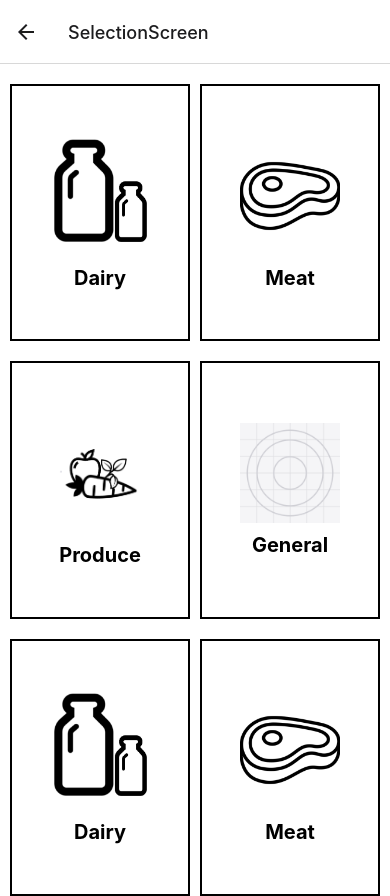
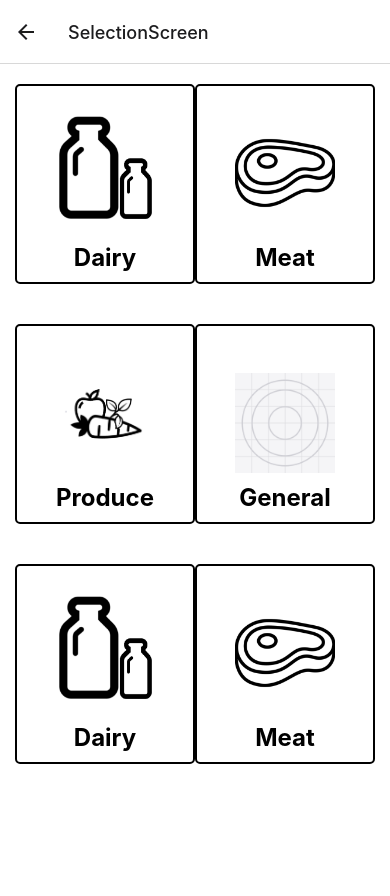
Before and after one commit to ZVictorLima/Shop_Right, a React Native app in the folder PlanogramApp/: screen /SelectionScreen in a window 390 px wide. After the commit the page ends 844 px from the top, so only its background shows below. Built offline with nearby package versions, Linux system fonts and the light colour scheme.

Commit message:
Revised Selection Screen

```diff
--- a/PlanogramApp/components/SelectionScreen.js
+++ b/PlanogramApp/components/SelectionScreen.js
@@ -31,56 +31,79 @@ export default function SelectionScreen() {
 
   return (
     <SafeAreaView style={styles.container}>
-
-    <View style={styles.imageContainer}>
+    <ScrollView style={styles.scroll}>
+    <View style={styles.rowContainer}>
       <TouchableOpacity onPress={() => navigation.navigate('DepartmentScreen')}>
       <View style={styles.selectionButton}>
-        <Image source={dairyData.image} style={{ height: 120, width: 100 }} />
+        <View style={styles.imageContainer}>
+        <Image source={dairyData.image} style={styles.buttonImage} />
+        </View>
+        <View style={styles.textContainer}>
         <Text style={styles.buttonText}>{dairyData.name}</Text>
+        </View>
       </View>
       </TouchableOpacity>
 
       <TouchableOpacity onPress={() => navigation.navigate('DepartmentScreen')}>
       <View style={styles.selectionButton}>
-        <Image source={meatData.image} style={{ height: 120, width: 100 }} />
+        <View style={styles.imageContainer}>
+        <Image source={meatData.image} style={styles.buttonImage} />
+        </View>
+        <View style={styles.textContainer}>
         <Text style={styles.buttonText}>{meatData.name}</Text>
+        </View>
       </View>
       </TouchableOpacity>
     </View>
 
-    <View style={styles.imageContainer}>
+    <View style={styles.rowContainer}>
     <TouchableOpacity onPress={() => navigation.navigate('DepartmentScreen')}>
       <View style={styles.selectionButton}>
-        <Image source={produceData.image} style={{ height: 120, width: 100 }} />
+        <View style={styles.imageContainer}>
+        <Image source={produceData.image} style={styles.buttonImage} />
+        </View>
+        <View style={styles.textContainer}>
         <Text style={styles.buttonText}>{produceData.name}</Text>
+        </View>
       </View>
       </TouchableOpacity>
 
       <TouchableOpacity onPress={() => navigation.navigate('DepartmentScreen')}>
       <View style={styles.selectionButton}>
+        <View style={styles.imageContainer}>
         <Image source={generalData.image} style={{ height: 100, width: 100 }} />
+        </View>
+        <View style={styles.textContainer}>
         <Text style={styles.buttonText}>{generalData.name}</Text>
+        </View>
       </View>
       </TouchableOpacity>
     </View>
 
-    <View style={styles.imageContainer}>
+    <View style={styles.rowContainer}>
       <TouchableOpacity onPress={() => navigation.navigate('DepartmentScreen')}>
       <View style={styles.selectionButton}>
-        <Image source={dairyData.image} style={{ height: 120, width: 100 }} />
+        <View style={styles.imageContainer}>
+        <Image source={dairyData.image} style={styles.buttonImage} />
+        </View>
+        <View style={styles.textContainer}>
         <Text style={styles.buttonText}>{dairyData.name}</Text>
+        </View>
       </View>
       </TouchableOpacity>
 
       <TouchableOpacity onPress={() => navigation.navigate('DepartmentScreen')}>
       <View style={styles.selectionButton}>
-        <Image source={meatData.image} style={{ height: 120, width: 100 }} />
+        <View style={styles.imageContainer}>
+        <Image source={meatData.image} style={styles.buttonImage} />
+        </View>
+        <View style={styles.textContainer}>
         <Text style={styles.buttonText}>{meatData.name}</Text>
+        </View>
       </View>
       </TouchableOpacity>
     </View>
-
-
+    </ScrollView>
     </SafeAreaView>
   )
 }
@@ -90,29 +113,50 @@ const styles = StyleSheet.create({
     flex: 1,
     backgroundColor: 'white',
     alignItems: 'center',
-    justifyContent: 'flex-start'
+    justifyContent: 'center',
   },
 
-  imageContainer: {
-    marginTop: 20,
-    width: '100%',
+  rowContainer: {
+    marginVertical: 20,
     flexDirection: 'row',
     justifyContent: 'space-evenly',
-    height: '33%',
+    width: '100%',
   },
 
   selectionButton: {
     width: 180,
-    height: '100%',
+    height: 200,
     borderWidth: 2,
     borderColor: 'black',
-    justifyContent: 'center',
+    justifyContent: 'flex-start',
     alignItems: 'center',
+    borderRadius: 5,
+  },
+
+  imageContainer: {
+    height: '75%',
+    justifyContent: 'flex-end',
+    alignItems: 'center',
+    width: '100%',
+
+  },
+
+  textContainer: {
+    height: '25%',
+    width: '100%',
+    justifyContent: 'flex-start',
+    alignItems: 'center',
+
+  },
+
+  buttonImage: {
+    width: 100,
+    height: 120,
   },
 
   buttonText: {
     marginTop: 10,
-    fontSize: 20,
+    fontSize: 24,
     fontWeight: 'bold',
   }
 })
```
